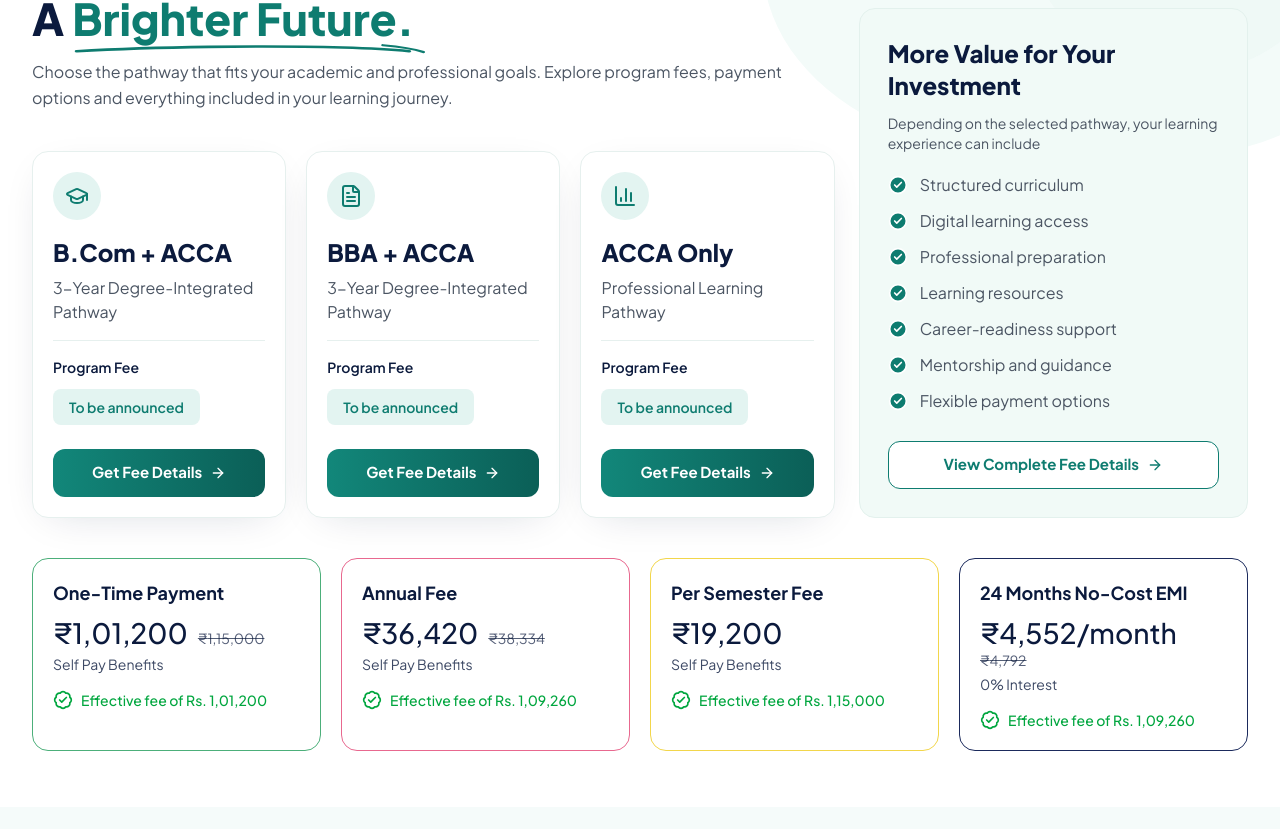
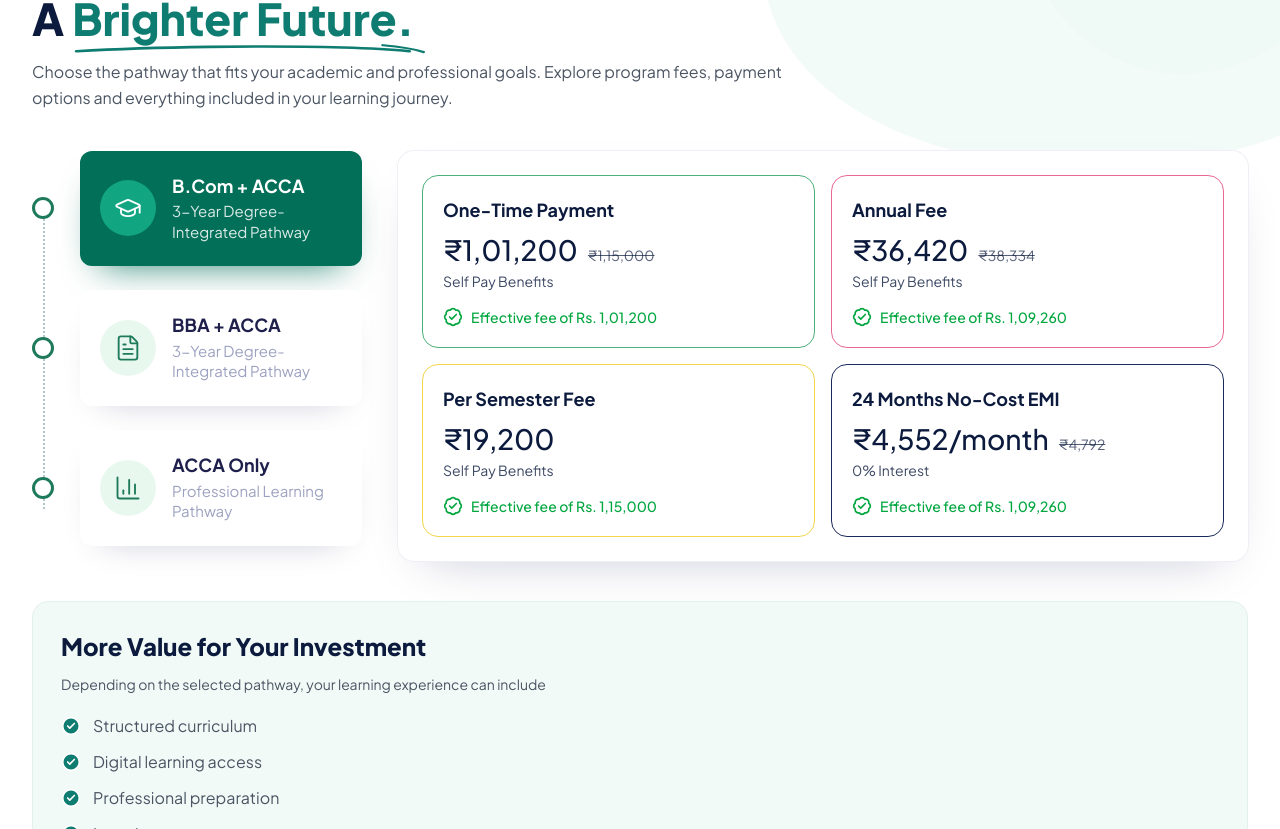
Before and after one commit to mardimanisha/acca-zskillup, a Next.js app: page / in a window 1280 px wide. Shown: the part 4891-5720 px from the top of the page. Built offline with nearby package versions, Linux system fonts and the light colour scheme.

Commit message:
feat: implement FeesExplorer component to enhance fee display and interaction

```diff
--- /dev/null
+++ b/components/home/fees/fees-explorer.tsx
@@ -0,0 +1,93 @@
+"use client";
+
+import { useState } from "react";
+import { BarChart3, FileText, GraduationCap, type LucideIcon } from "lucide-react";
+
+import { FeePlanCard } from "@/components/home/fees/fee-plan-card";
+import type { FeePlan, FeeProgram } from "@/content/home-fees";
+import { cn } from "@/lib/utils";
+
+const icons: Record<FeeProgram["icon"], LucideIcon> = {
+  GraduationCap,
+  FileText,
+  BarChart3,
+};
+
+type FeesExplorerProps = {
+  programs: readonly FeeProgram[];
+  plans: readonly FeePlan[];
+  effectiveFeeLabel: string;
+};
+
+// Layout mirrors the curriculum journey: program cards on a dotted timeline (left) and a white
+// panel (right) that shows the fee plans for the selected program.
+export function FeesExplorer({ programs, plans, effectiveFeeLabel }: FeesExplorerProps) {
+  const [index, setIndex] = useState(0);
+  const program = programs[index];
+
+  return (
+    <div className="grid gap-6 lg:grid-cols-[minmax(0,330px)_minmax(0,1fr)] lg:gap-9">
+      <div className="relative lg:pl-12">
+        <span
+          aria-hidden="true"
+          className="absolute bottom-[52px] left-[11px] top-[52px] hidden border-l-2 border-dotted border-uni-cur-timeline lg:block"
+        />
+        <ul aria-label="Programs" className="grid gap-3 sm:grid-cols-3 lg:grid-cols-1 lg:gap-6">
+          {programs.map((p, i) => {
+            const Icon = icons[p.icon];
+            const active = i === index;
+            return (
+              <li key={p.title} className="relative">
+                <span
+                  aria-hidden="true"
+                  className="absolute -left-12 top-1/2 hidden size-[22px] -translate-y-1/2 rounded-full border-[3px] border-uni-hero-icon bg-white lg:block"
+                />
+                <button
+                  type="button"
+                  aria-pressed={active}
+                  onClick={() => setIndex(i)}
+                  className={cn(
+                    "flex h-full w-full items-center gap-4 rounded-xl px-5 py-5 text-left transition-colors focus-visible:outline-none focus-visible:ring-[3px] focus-visible:ring-uni-hero-button/40 sm:flex-col sm:items-start sm:gap-3 lg:flex-row lg:items-center lg:gap-4 lg:py-6",
+                    active
+                      ? "bg-uni-cur-active text-white shadow-[0_18px_36px_-20px_rgba(2,111,88,0.9)]"
+                      : "bg-white text-uni-hero-stat shadow-[0_14px_36px_-22px_rgba(10,15,75,0.28)] hover:bg-uni-hero-mint/60",
+                  )}
+                >
+                  <span
+                    aria-hidden="true"
+                    className={cn(
+                      "flex size-14 shrink-0 items-center justify-center rounded-full",
+                      active ? "bg-uni-cur-activeIcon text-white" : "bg-uni-hero-mint text-uni-hero-icon",
+                    )}
+                  >
+                    <Icon className="size-7" strokeWidth={1.6} />
+                  </span>
+                  <span className="min-w-0">
+                    <span className="block text-lg font-bold leading-tight">{p.title}</span>
+                    <span className={cn("mt-1 block text-[15px] leading-snug", active ? "text-white/85" : "text-uni-cur-meta")}>
+                      {p.description}
+                    </span>
+                  </span>
+                </button>
+              </li>
+            );
+          })}
+        </ul>
+      </div>
+
+      <div
+        aria-live="polite"
+        className="rounded-2xl bg-white p-4 shadow-[0_20px_50px_-28px_rgba(10,15,75,0.28)] ring-1 ring-uni-cur-line sm:p-6"
+      >
+        <h3 className="sr-only">{program.title} fee plans</h3>
+        <ul className="grid grid-cols-1 gap-4 sm:grid-cols-2">
+          {plans.map((plan) => (
+            <li key={plan.title}>
+              <FeePlanCard {...plan} effectiveFeeLabel={effectiveFeeLabel} />
+            </li>
+          ))}
+        </ul>
+      </div>
+    </div>
+  );
+}
--- a/components/home/fees/fees-section.tsx
+++ b/components/home/fees/fees-section.tsx
@@ -1,19 +1,10 @@
-import { BarChart3, FileText, GraduationCap, type LucideIcon } from "lucide-react";
-
-import { FeeCard } from "@/components/home/fees/fee-card";
-import { FeePlanCard } from "@/components/home/fees/fee-plan-card";
+import { FeesExplorer } from "@/components/home/fees/fees-explorer";
 import { FeesIncludes } from "@/components/home/fees/fees-includes";
 import { SectionHeader } from "@/components/shared/section-header";
-import { homeFeesContent, type FeeProgram } from "@/content/home-fees";
-
-const icons: Record<FeeProgram["icon"], LucideIcon> = {
-  GraduationCap,
-  FileText,
-  BarChart3,
-};
+import { homeFeesContent } from "@/content/home-fees";
 
 export function FeesSection() {
-  const { eyebrow, heading, subtext, feeLabel, feeStatus, programs, plans, effectiveFeeLabel, includes } = homeFeesContent;
+  const { eyebrow, heading, subtext, programs, plans, effectiveFeeLabel, includes } = homeFeesContent;
 
   return (
     <section aria-labelledby="fees-heading" className="relative overflow-hidden bg-white py-12 md:py-14">
@@ -40,24 +31,11 @@
             className="mb-4 lg:col-span-8 lg:mb-0"
           />
 
-          <ul className="grid grid-cols-1 gap-5 md:grid-cols-3 lg:col-span-8 lg:self-end">
-            {programs.map((program) => (
-              <li key={program.title}>
-                <FeeCard
-                  icon={icons[program.icon]}
-                  title={program.title}
-                  description={program.description}
-                  feeLabel={feeLabel}
-                  fee={program.fee}
-                  feeStatus={feeStatus}
-                  ctaLabel={program.cta.label}
-                  href={program.cta.href}
-                />
-              </li>
-            ))}
-          </ul>
+          <div className="lg:col-span-12">
+            <FeesExplorer programs={programs} plans={plans} effectiveFeeLabel={effectiveFeeLabel} />
+          </div>
 
-          <div className="lg:col-span-4 lg:col-start-9 lg:row-span-2 lg:row-start-1 lg:self-end">
+          <div className="lg:col-span-12">
             <FeesIncludes
               title={includes.title}
               intro={includes.intro}
@@ -66,14 +44,6 @@
               href={includes.cta.href}
             />
           </div>
-
-          <ul className="grid grid-cols-1 gap-5 sm:grid-cols-2 lg:col-span-12 lg:grid-cols-4">
-            {plans.map((plan) => (
-              <li key={plan.title}>
-                <FeePlanCard {...plan} effectiveFeeLabel={effectiveFeeLabel} />
-              </li>
-            ))}
-          </ul>
         </div>
       </div>
     </section>
```
